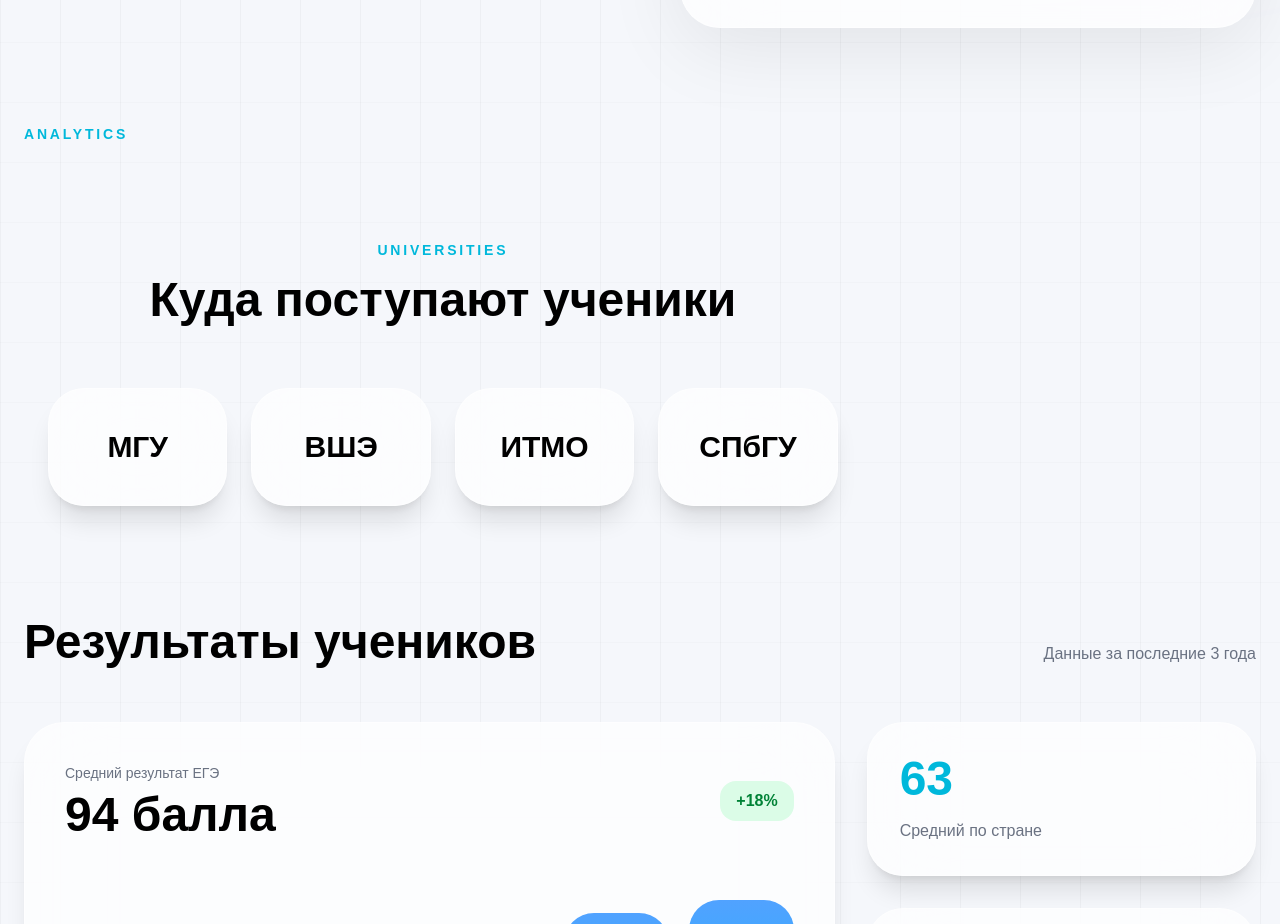
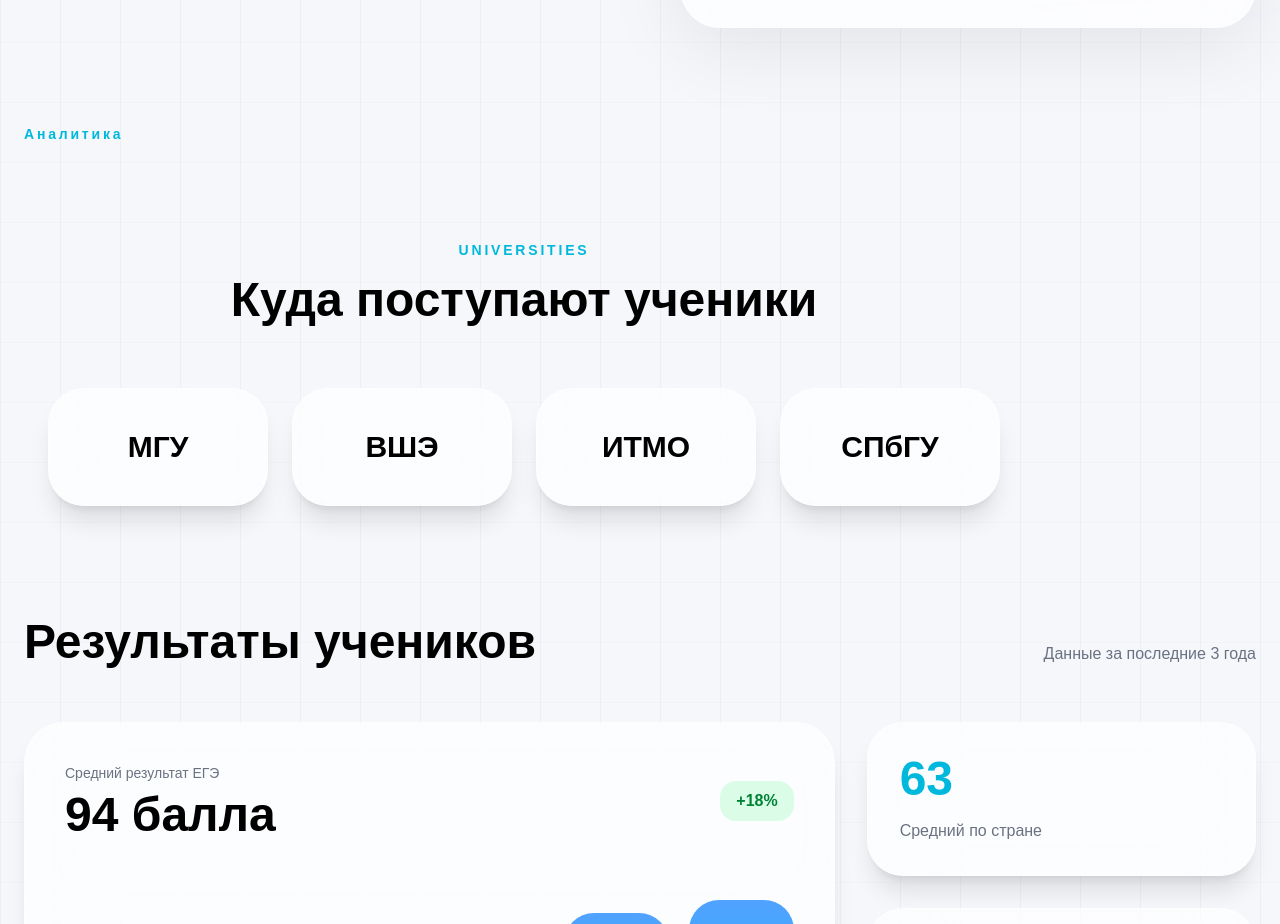
Before and after one commit to ZVShag/tutor-site, a Next.js app: page / in a window 1280 px wide. Shown: the part 858-1782 px from the top of the page. Built offline with nearby package versions, Linux system fonts and the light colour scheme.

Commit message:
add recharts

```diff
--- a/app/page.tsx
+++ b/app/page.tsx
@@ -267,7 +267,7 @@
 
       <div>
         <div className="text-sm font-semibold tracking-[0.2em] text-cyan-500">
-          ANALYTICS
+          Аналитика
         </div>
         <section className="relative z-10 px-6 py-24">
 
@@ -284,7 +284,7 @@
       </h2>
     </div>
 
-    <div className="mt-16 grid gap-6 md:grid-cols-2 lg:grid-cols-4">
+    <div className="mt-16 flex flex-wrap justify-center gap-6">
 
       {[
         "МГУ",
@@ -298,8 +298,8 @@
             scale: 1.02,
           }}
           key={uni}
-          className="rounded-[36px] border border-white/40 bg-white/70 p-10 text-center shadow-xl backdrop-blur-2xl"
-        >
+          className="w-[220px] rounded-[36px] border border-white/40 bg-white/70 p-10 text-center shadow-xl backdrop-blur-2xl"
+          >
           <div className="text-3xl font-black">
             {uni}
           </div>
```
